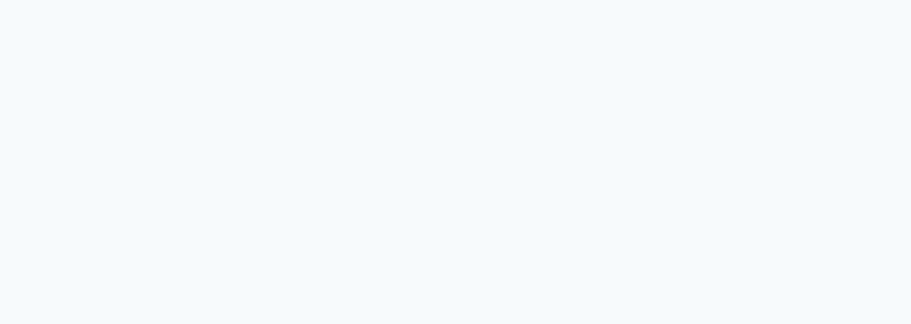
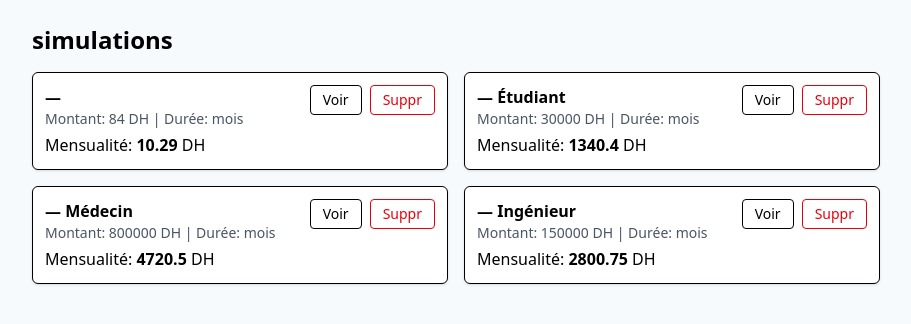
Before and after one commit to Sahnoun122/Salefni, a React (Vite) app: page /simulation in a window 1280 px wide. Before the commit this address had no page. Shown: the top 324 px of the page, without its empty margins (184-1095 px from the left). Built offline with nearby package versions, Linux system fonts and the light colour scheme; data requests are answered from the project's data file.

Commit message:
feat: ajouter l'affichage de la simulations

```diff
--- a/db.json
+++ b/db.json
@@ -52,39 +52,6 @@
       "coutTotal": 1008.42,
       "createdAt": "2025-11-07T08:48:19.802Z",
       "id": 4
-    },
-    {
-      "montant": 15,
-      "dureeMois": 90,
-      "tauxAnnuel": 17,
-      "fraisFixes": 31,
-      "assurance": 31,
-      "mensualite": 1.49,
-      "coutTotal": 134.13,
-      "createdAt": "2025-11-07T08:50:52.847Z",
-      "id": 5
-    },
-    {
-      "montant": 34,
-      "dureeMois": 15,
-      "tauxAnnuel": 59,
-      "fraisFixes": 17,
-      "assurance": 17,
-      "mensualite": 4.9,
-      "coutTotal": 73.51,
-      "createdAt": "2025-11-07T08:52:55.294Z",
-      "id": 6
-    },
-    {
-      "montant": 100000000,
-      "dureeMois": 80,
-      "tauxAnnuel": 5,
-      "fraisFixes": 1,
-      "assurance": 1,
-      "mensualite": 1639131.16,
-      "coutTotal": 131130492.68,
-      "createdAt": "2025-11-07T08:53:46.687Z",
-      "id": 7
     }
   ],
   "applications": [
--- a/src/App.jsx
+++ b/src/App.jsx
@@ -1,13 +1,14 @@
 
 import { BrowserRouter, Routes, Route, Navigate } from "react-router-dom";
 import PageCreationSimulation from "./pages/PageCreationSimulation";
+import PageSimulation from "./pages/PageSimulation";
 
 export default function App() {
   return (
     <BrowserRouter>
       <Routes>
-
         <Route path="/new" element={<PageCreationSimulation />} />
+        <Route path="/simulation" element={<PageSimulation />} />
       </Routes>
     </BrowserRouter>
   );
--- a/src/components/CarteSimulation.jsx
+++ b/src/components/CarteSimulation.jsx
@@ -1,20 +1,35 @@
-export default function ChampSaisie({
-  label,
-  name,
-  value,
-  onChange,
-  type = "text",
-}) {
+import { Link } from "react-router-dom";
+
+export default function CarteSimulation({ sim, onSupprimer }) {
   return (
-    <div className="mb-3">
-      <label className="block text-gray-700 font-semibold mb-1">{label}</label>
-      <input
-        type={type}
-        name={name}
-        value={value}
-        onChange={onChange}
-        className="w-full p-2 border rounded"
-      />
+    <div className="p-3 border rounded-md bg-white shadow-sm">
+      <div className="flex justify-between items-start">
+        <div>
+          <h3 className="font-semibold">
+            {sim.type} — {sim.metier}
+          </h3>
+          <p className="text-sm text-gray-600">
+            Montant: {sim.montant} DH | Durée: {sim.duree} mois
+          </p>
+          <p className="mt-1">
+            Mensualité: <strong>{sim.mensualite}</strong> DH
+          </p>
+        </div>
+        <div className="flex gap-2">
+          <Link
+            to={`/simulation/${sim.id}`}
+            className="text-sm px-3 py-1 border rounded"
+          >
+            Voir
+          </Link>
+          <button
+            onClick={() => onSupprimer(sim.id)}
+            className="text-sm px-3 py-1 border rounded text-red-600"
+          >
+            Suppr
+          </button>
+        </div>
+      </div>
     </div>
   );
 }
--- /dev/null
+++ b/src/pages/PageSimulation.jsx
@@ -0,0 +1,25 @@
+import { useContexteSimulation } from "../context/SimulationContext";
+import CarteSimulation from "../components/CarteSimulation";
+
+
+export default function PageSimulation(){
+    const { simulations , chargement , erreur , supprimer } = useContexteSimulation();
+
+    return (
+      <div className="p-6 max-w-4xl mx-auto">
+        <h1 className="text-2xl font-bold mb-4">simulations</h1>
+
+        {chargement && <p>chargement</p>}
+        {erreur && <p className="text-red-600">erreur{erreur} </p>}
+
+        <div className="grid grid-cols-1 md:grid-cols-2 gap-4">
+          {simulations.length === 0 &&
+            <p className="text-gray-600">il n'a pas aucune simulations</p>}
+
+            {simulations.map(sim=>(
+                <CarteSimulation key={sim.id} sim={sim} onSupprimer={supprimer} />
+            ))}
+        </div>
+      </div>
+    );
+}
```
